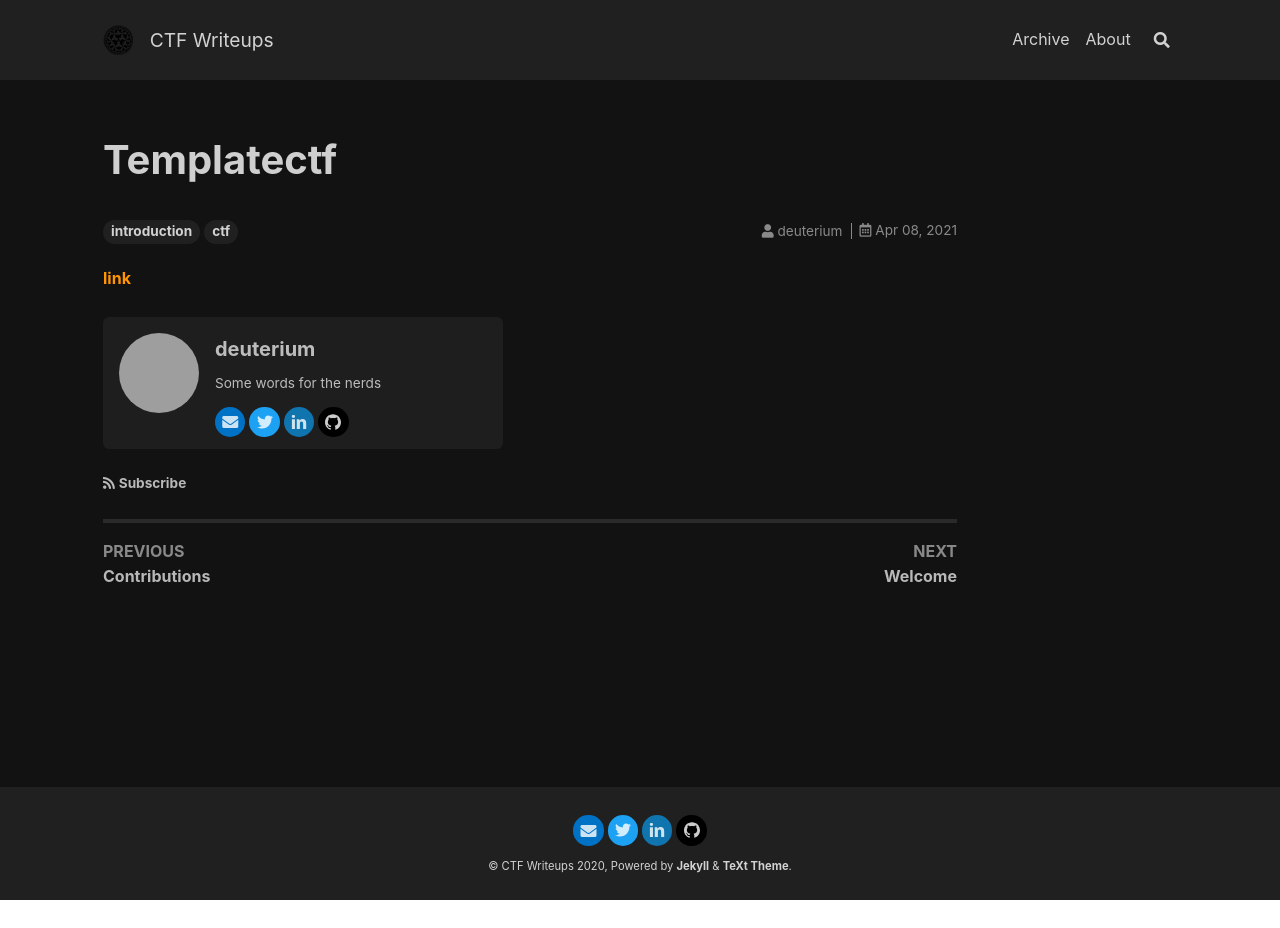
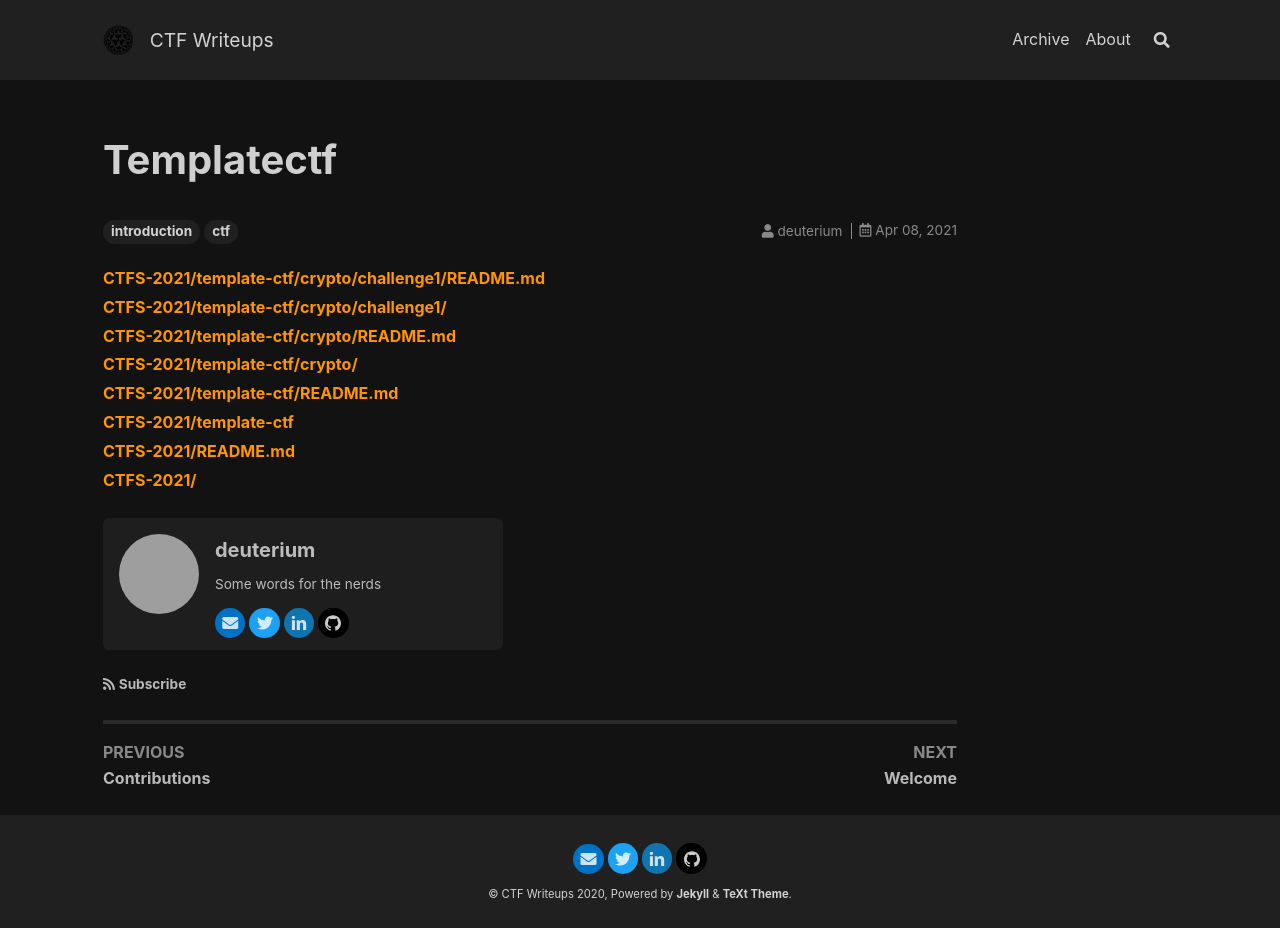
Before and after one commit to deut-erium/ctf-blog-template, a Jekyll site: the page built from _posts/2021-04-08-templatectf.md, in a window 1280 px wide. Built offline with Jekyll 4.4.1, drawn with Linux system fonts in a browser that asks for light colours; nearby versions of some CDN libraries; before the commit the page ends 900 px from its top, so only the background shows below that.

Commit message:
Update 2021-04-08-templatectf.md

```diff
--- a/_posts/2021-04-08-templatectf.md
+++ b/_posts/2021-04-08-templatectf.md
@@ -6,4 +6,11 @@ author: deuterium
 excerpt_separator: <!--more-->
 ---
 
-[link](CTFS-2021/template-ctf/crypto/challenge1/README.md)
+[CTFS-2021/template-ctf/crypto/challenge1/README.md](CTFS-2021/template-ctf/crypto/challenge1/README.md)
+[CTFS-2021/template-ctf/crypto/challenge1/](CTFS-2021/template-ctf/crypto/challenge1/)
+[CTFS-2021/template-ctf/crypto/README.md](CTFS-2021/template-ctf/crypto/README.md)
+[CTFS-2021/template-ctf/crypto/](CTFS-2021/template-ctf/crypto/)
+[CTFS-2021/template-ctf/README.md](CTFS-2021/template-ctf/README.md)
+[CTFS-2021/template-ctf](CTFS-2021/template-ctf)
+[CTFS-2021/README.md](CTFS-2021/README.md)
+[CTFS-2021/](CTFS-2021/)
```
